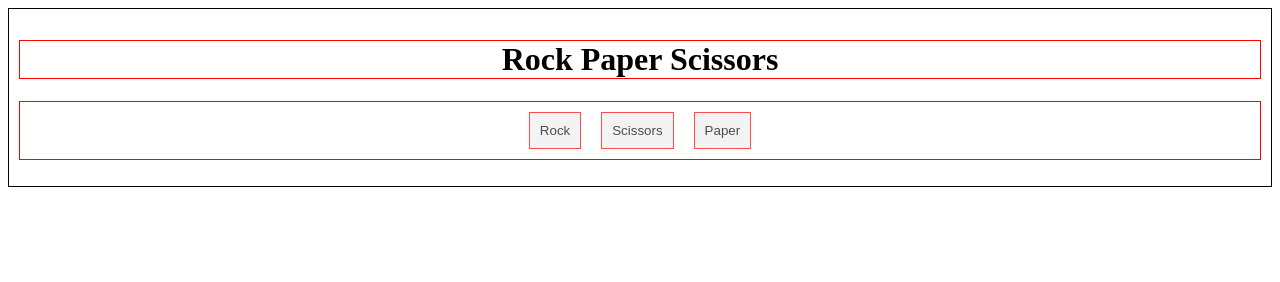
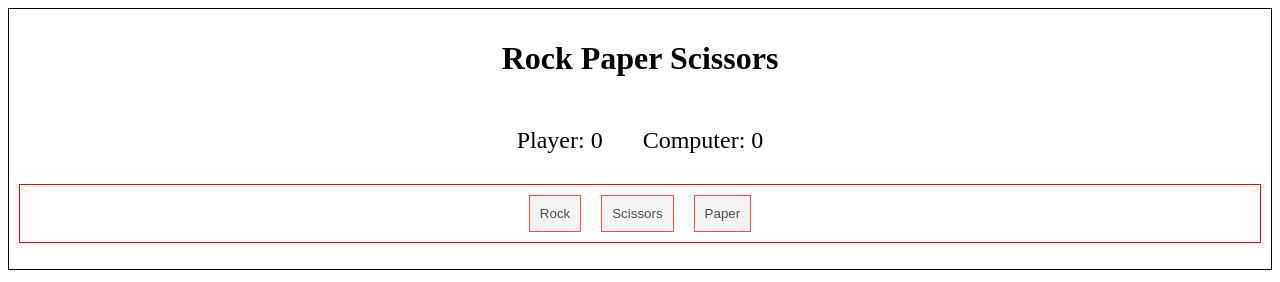
Before and after one commit to ahmed666916/rock-paper-scissors, a plain HTML site: page index.html in a window 1280 px wide. Drawn offline with Linux system fonts and the light colour scheme.

Commit message:
added scoreboard below Heading

```diff
--- a/css/style.css
+++ b/css/style.css
@@ -2,9 +2,30 @@ body{
     padding: 3%;
 }
 
+.header {
+    display: block;
+
+
+}
+.scoreboard{
+    display: flex;
+    justify-content: center;
+    margin-top: 50px;
+    margin-bottom: 30px;
+
+}
+
+.score {
+    margin: 0 20px;
+    font-size: 24px;
+}
+
+
+
+
 h1{
     text-align: center;
-    border: 1px solid red;
+
 }
 
 .btn-container {
@@ -18,7 +39,6 @@ p{
 }
 
 li{
-    border: 1px solid black;
     padding: 5px;
     text-align: center;
     list-style: none;
--- a/index.html
+++ b/index.html
@@ -7,8 +7,27 @@
     <link rel="stylesheet" href="css/style.css">
 </head>
 <body>
+    <header class="header">
+        <h1>Rock Paper Scissors</h1>
 
-    <h1>Rock Paper Scissors</h1>
+
+    </header>
+
+
+    <section class="scoreboard">
+
+    <div class="player-score score">
+        <span>Player: 0</span>
+    </div>
+
+    <div class="computer-score score">
+        <span>Computer: 0</span>
+    </div>
+
+    </section>
+
+
+
 
 
 
```
